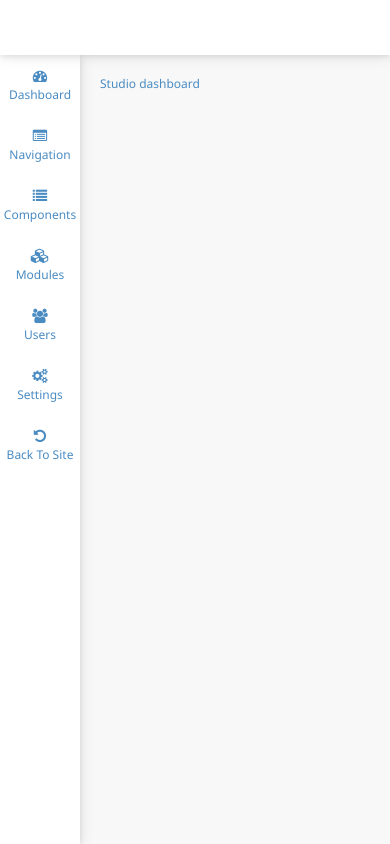
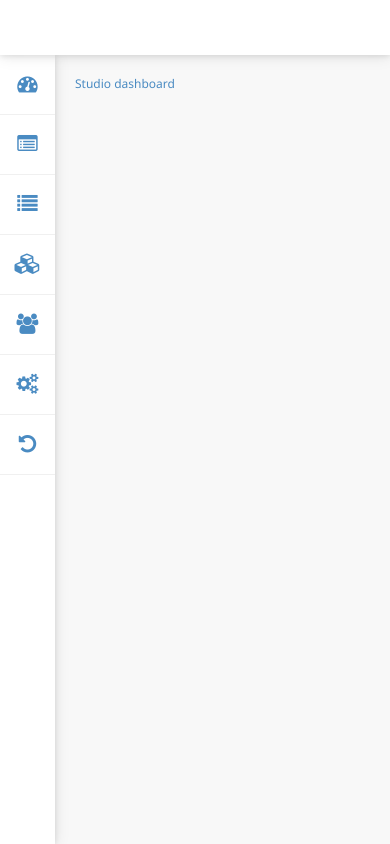
Before and after one commit to adhamhadeed/crm-react, a React (Create React App) app: page /studio in a window 390 px wide. Built offline with nearby package versions, Linux system fonts and the light colour scheme.

Commit message:
css media query chnages

```diff
--- a/src/assets/css/common.css
+++ b/src/assets/css/common.css
@@ -44,6 +44,39 @@ body {
 ::-webkit-scrollbar-track {
   border-radius: 10px;
   background-color: transparent;
+}
+
+@media (min-width: 320px) {
+  /* smartphones, iPhone, portrait 480x320 phones */
+  :root {
+    --side-nav-list-item-icon-font-size: 1.7em;
+    --side-nav-width: 55px;
+  }
+  .side-nav-list-item span {
+    display: none;
+  }
+}
+@media (min-width: 481px) {
+  /* portrait e-readers (Nook/Kindle), smaller tablets @ 600 or @ 640 wide. */
+  :root {
+    --side-nav-list-item-icon-font-size: 1.2em;
+    --side-nav-width: 80px;
+  }
+  .side-nav-list-item span {
+    display: block;
+  }
+}
+@media (min-width: 641px) {
+  /* portrait tablets, portrait iPad, landscape e-readers, landscape 800x480 or 854x480 phones */
+}
+@media (min-width: 961px) {
+  /* tablet, landscape iPad, lo-res laptops ands desktops */
+}
+@media (min-width: 1025px) {
+  /* big landscape tablets, laptops, and desktops */
+  :root {
+    --side-nav-list-item-icon-font-size: 1.2em;
+  }
 }
 
 .main-app {
@@ -97,6 +130,8 @@ body {
   height: var(--side-nav-list-item-height);
   cursor: pointer;
   transition: var(--app-transition);
+  border-bottom: 1px solid;
+  position: relative;
 }
 .side-nav-list-item i {
   padding: var(--side-nav-list-item-icon-padding);
--- a/src/components/site/Router.jsx
+++ b/src/components/site/Router.jsx
@@ -7,7 +7,7 @@ import Reports from "./pages/Reports";
 const Router = (props) => {
   return (
     <Switch>
-      <Route exact path="/Reports" component={Reports} />
+      <Route exact path="/reports" component={Reports} />
       <Route exact path="/notFound" component={NotFound} />
       <Route exact path="/" component={Dashboard} />
       <Redirect to="/notFound" />
--- a/src/components/studio/Router.jsx
+++ b/src/components/studio/Router.jsx
@@ -8,8 +8,8 @@ import Users from "./pages/Users";
 const Router = () => {
   return (
     <Switch>
-      <Route exact path="/studio/Settings" component={Settings} />
-      <Route exact path="/studio/Users" component={Users} />
+      <Route exact path="/studio/settings" component={Settings} />
+      <Route exact path="/studio/users" component={Users} />
       <Route exact path="/studio/notFound" component={NotFound} />
       <Route exact path="/studio" component={Dashboard} />
       <Redirect to="/studio/notFound" />
--- a/src/themes/global.js
+++ b/src/themes/global.js
@@ -17,6 +17,9 @@ export const GlobalStyle = createGlobalStyle`
     box-shadow: ${(props) => props.theme.boxShadow};
     color:${(props) => props.theme.navTextColor};
   }
+  .side-nav-list-item{
+    border-bottom-color: ${(props) => props.theme.sideNavBorderBottomColor};
+  }
   a, a:hover{
     color: ${(props) => props.theme.linkColor};
   }
--- a/src/themes/index.js
+++ b/src/themes/index.js
@@ -12,6 +12,7 @@ const BASIC = {
   bodyTextColor: "#4a8bc2",
   navTextColor: "#4a8bc2",
   selectedListItemBgColor: "6px solid #4a8bc2",
+  sideNavBorderBottomColor: "#f0f0f0",
 };
 const DARK = {
   ...BASIC,
```
Also changed, not shown: src/services/SideNavService.js (+5 -5 lines).
